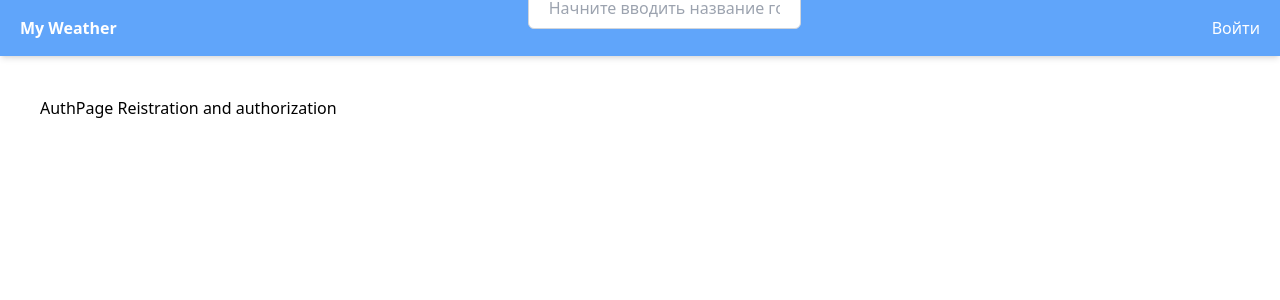
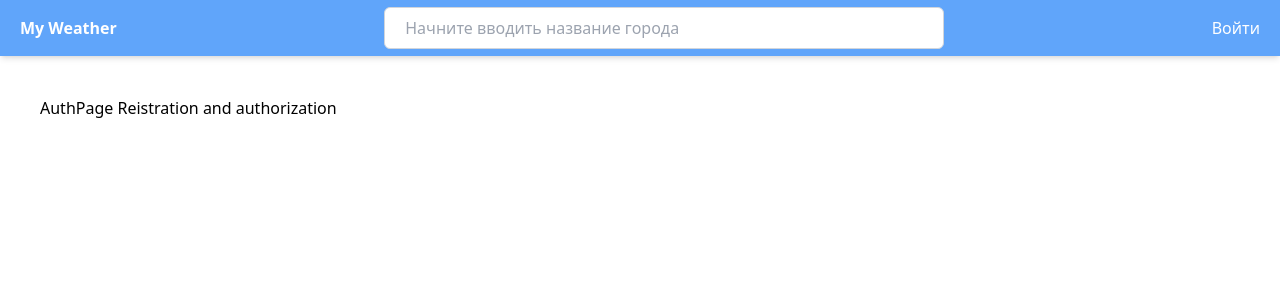
Before and after one commit to alexxxpo/weather, a React (Create React App) app: page /auth in a window 1280 px wide. Shown: the top 300 px of the page. Built offline with nearby package versions, Linux system fonts and the light colour scheme.

Commit message:
настроил стили для поиска, удалил лишний код с главной страницы

```diff
--- a/src/components/Navigation.tsx
+++ b/src/components/Navigation.tsx
@@ -4,13 +4,13 @@ import Search from './Search'
 
 export default function Navigation() {
     return (
-        <div className='fixed left-0 top-0 w-full flex justify-between items-center h-14 bg-blue-400 text-white shadow-md' >
+        <div className='fixed left-0 top-0 w-full flex justify-between items-center h-14 bg-blue-400 shadow-md' >
             <div className="container flex justify-between items-center px-5 mx-auto">
                 <div className="logo font-bold text-white">
                     <Link to="/">My Weather</Link>
                 </div>
-                <Search></Search>
-                <div className="navigation">
+                <Search/>
+                <div className="navigation text-white">
                     <Link to="/auth">Войти</Link>
                 </div>
             </div>
--- a/src/components/Search.tsx
+++ b/src/components/Search.tsx
@@ -10,10 +10,8 @@ export default function Search() {
         dispatch(setSearch(query))
     }
 
-    // const [search, setSearch] = React.useState('')
     return (
-        <div>
-            <div className="search flex justify-center items-center mx-auto mb-10 max-w-[560px]">
+        <div className="search flex flex-1 justify-center items-center max-w-[560px]">
             <input
                 type="text"
                 className='border rounded-md border-gray-300 h-[42px] w-full px-5 outline-none'
@@ -22,6 +20,5 @@ export default function Search() {
                 onChange={e => searchHandler(e.target.value)}
             />
         </div>
-        </div>
     )
 }
--- a/src/components/WeatherCard.tsx
+++ b/src/components/WeatherCard.tsx
@@ -13,6 +13,7 @@ export default function WeatherCard(props:IWeatherCardProps ) {
     const tempC: string = data?.current.temp_c ? (data?.current.temp_c).toString() : '-'
     const feelslike: string = data?.current.feelslike_c ? data?.current.feelslike_c.toString() : '-'
     const pres: string = data?.current.pressure_mb ? (data?.current.pressure_mb * 0.750064).toFixed(1).toString() : '-'
+    const country = data ? data?.location.country === 'Russia' ? 'Россия' : data?.location.country : '-'
     const city: string = data?.location.name ? data?.location.name : '-'
     const condition: string = data?.current.condition.text ? data?.current.condition.text : '-'
     const conditionImgSrc: string = data?.current.condition.icon ? data?.current.condition.icon : ''
@@ -31,7 +32,7 @@ export default function WeatherCard(props:IWeatherCardProps ) {
 
     return (
         <div className='weather_card'>
-            <h4 className="location">{city}</h4>
+            <h4 className="location">{country}, {city}</h4>
             <p className='weather_card__current_temp text-[5em]'>{tempC} &deg;C</p>
             <p>Ощущается как {feelslike} &deg;C</p>
             <img className='weather_card__condition_icon' src={conditionImgSrc} alt={condition} />
--- a/src/pages/HomePage.tsx
+++ b/src/pages/HomePage.tsx
@@ -1,31 +1,15 @@
-import React from 'react'
 import WeatherCard from '../components/WeatherCard'
 import { useAppSelector } from '../hooks/reduxHooks'
 import useDebounce from '../hooks/useDebounce'
-import useHandleError from '../hooks/useHandleError'
-import { useGetCurrentWeatherQuery } from '../redux/weather/weather.api'
-import NotFound from './NotFound'
 
 export default function HomePage() {
 
     const search = useAppSelector((state) => state.setSearchWeather.search)
     const debounced = useDebounce(search, 500)
-    const { isError: searchIsError, error: searchError, data: searchData, isLoading: searchIsLoading } = useGetCurrentWeatherQuery(debounced, { skip: debounced.length < 3 })
-    const err = useHandleError(searchError)
-    const tempC = searchData ? searchData.current.temp_c : 0
-    const city = searchData ? searchData.location.name : ''
-    const country = searchData ? searchData.location.country : ''
-
-    if (err.status === 404) {
-        return <NotFound />
-    }
 
     return (
         <div className="home container pt-24 px-10 pb-10 mx-auto">
-
             <WeatherCard query={debounced}/>
-
-
         </div>
 
     )
```
Lines whose indentation alone changed are shown as unchanged.
